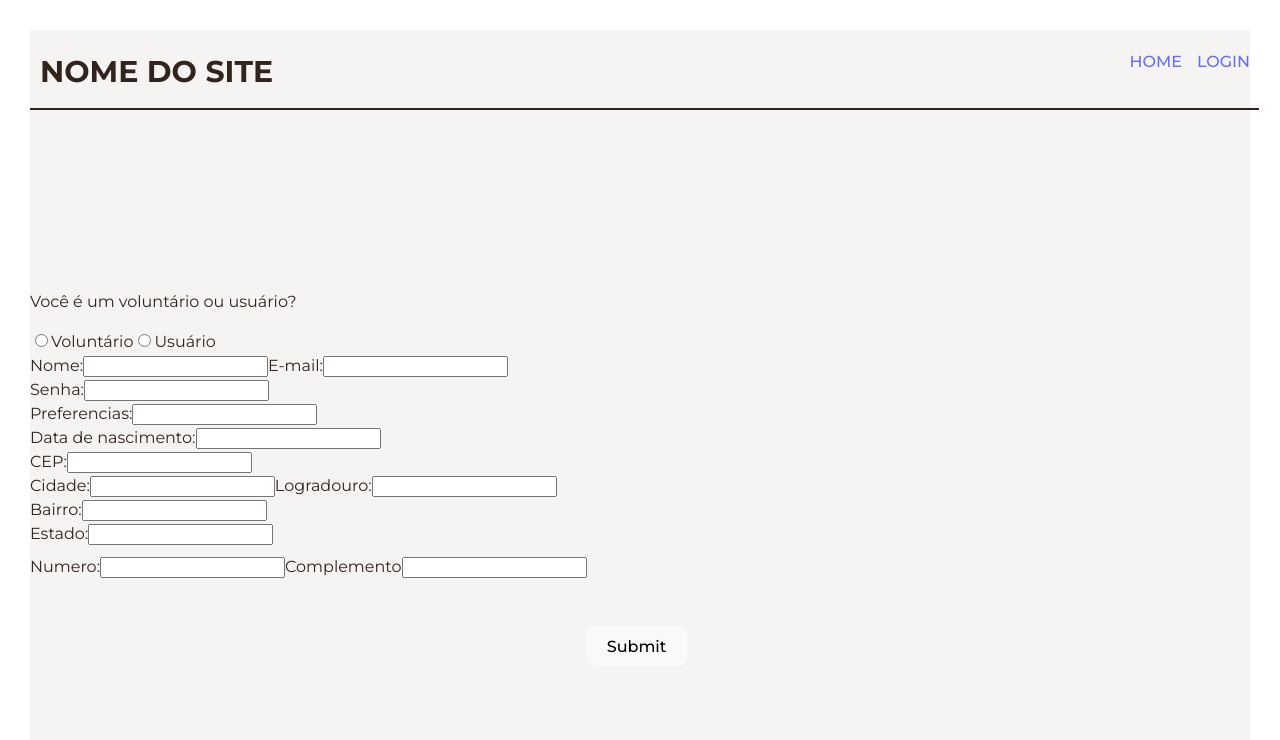
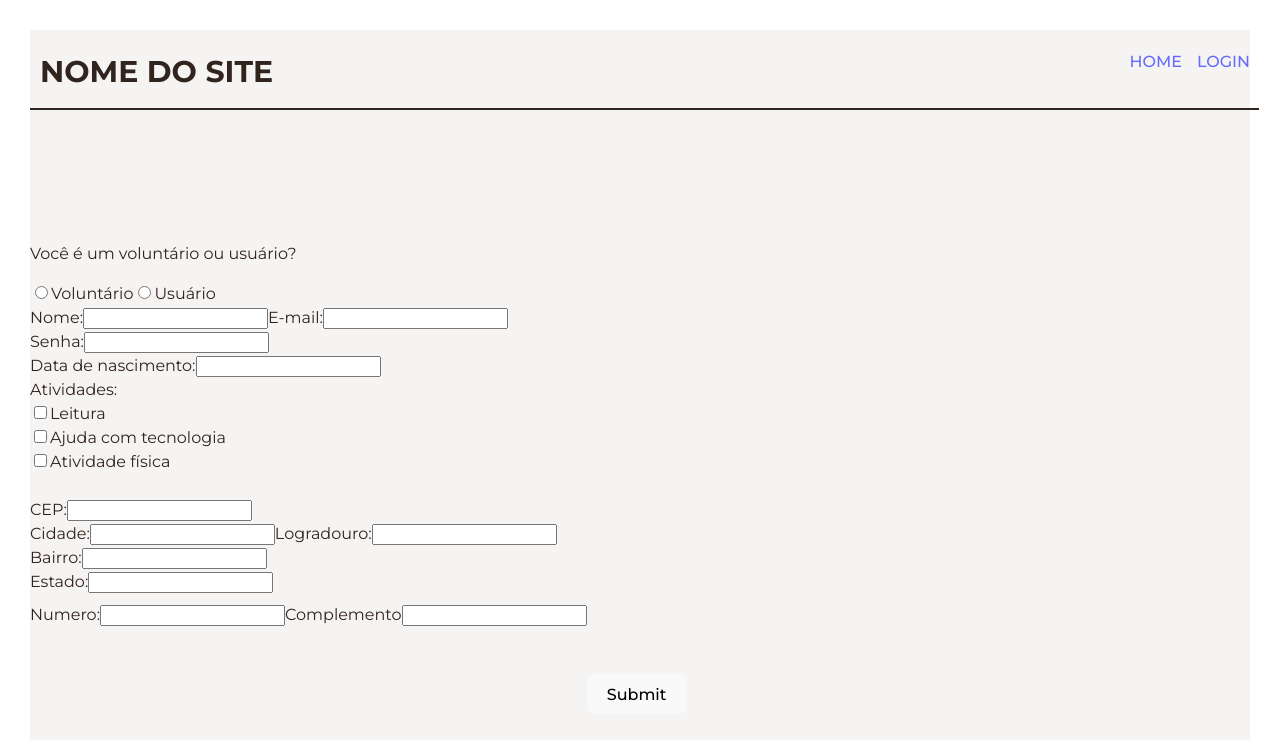
Before and after one commit to nicolasberlato/voluntariado-intergeracional, a React (Vite) app in the folder frontend/: page /signup in a window 1280 px wide. Shown: the top 740 px of the page. Built offline with nearby package versions, Linux system fonts and the light colour scheme.

Commit message:
Lista de atividades #11

```diff
--- a/frontend/src/components/Signup.tsx
+++ b/frontend/src/components/Signup.tsx
@@ -4,13 +4,19 @@ import "./Signup.css";
 
 interface Address {
   cep: string;
-  cidade: string;
+  localidade: string;
   logradouro: string;
   numero: string;
   complemento: string;
   bairro: string;
   estado: string;
 }
+
+interface Activity {
+  id: number;
+  name: string;
+}
+
 
 interface FormData {
   usertype: string;
@@ -19,8 +25,7 @@ interface FormData {
   password: string;
   birthDate: string;
   address: Address;
-
-  preferencias: string;
+  activities: number[];
 }
 
 function Signup() {
@@ -29,11 +34,11 @@ function Signup() {
     name: "",
     email: "",
     password: "",
-    preferencias: "",
+    activities: [],
     birthDate: "",
     address: {
     cep: "",
-    cidade: "",
+    localidade: "",
     logradouro: "",
     bairro: "",
     estado: "",
@@ -42,14 +47,38 @@ function Signup() {
     },
   });
 
+   const [availableActivities ] = useState<Activity[]>([
+     { id: 1, name: "Leitura" },
+     { id: 2, name: "Ajuda com tecnologia" },
+     { id: 3, name: "Atividade física" },
+   ]);
 
   const handleChange = (
-    e: React.ChangeEvent<HTMLInputElement | HTMLTextAreaElement>
+    e: React.ChangeEvent<
+      HTMLInputElement | HTMLTextAreaElement | HTMLSelectElement
+    >
   ) => {
     const { name, value } = e.target;
 
-
-    if (["numero", "complemento"].includes(name)) {
+    if (name === "activities") {
+      const selectedOptions = Array.from(
+        (e.target as HTMLSelectElement).selectedOptions
+      ).map((option) => Number(option.value));
+      setFormData((prevData) => ({
+        ...prevData,
+        activities: selectedOptions,
+      }));
+    } else if (
+      [
+        "numero",
+        "complemento",
+        "cep",
+        "localidade",
+        "logradouro",
+        "bairro",
+        "estado",
+      ].includes(name)
+    ) {
       setFormData((prevData) => ({
         ...prevData,
         address: {
@@ -64,9 +93,6 @@ function Signup() {
       }));
     }
   };
-
-
-
 
   const handleSubmit = async (e: React.FormEvent<HTMLFormElement>) => {
   e.preventDefault();
@@ -122,7 +148,7 @@ function Signup() {
             ...prevData,
             address: {
               ...prevData.address,
-              cidade: json.localidade,
+              localidade: json.localidade,
               logradouro: json.logradouro,
               bairro: json.bairro,
               estado: json.uf,
@@ -134,6 +160,26 @@ function Signup() {
       }
     }
   };
+
+  const handleCheckboxChange = (
+    e: React.ChangeEvent<HTMLInputElement>,
+    activityId: number
+  ) => {
+    if (e.target.checked) {
+
+      setFormData((prevData) => ({
+        ...prevData,
+        activities: [...prevData.activities, activityId],
+      }));
+    } else {
+
+      setFormData((prevData) => ({
+        ...prevData,
+        activities: prevData.activities.filter((id) => id !== activityId),
+      }));
+    }
+  };
+
   return (
     <div className="home">
       <h1>NOME DO SITE</h1>
@@ -204,16 +250,6 @@ function Signup() {
         </label>
         <br />
         <label>
-          Preferencias:
-          <input
-            type="text"
-            name="preferencias"
-            value={formData.preferencias}
-            onChange={handleChange}
-          />
-        </label>
-        <br />
-        <label>
           Data de nascimento:
           <input
             type="text"
@@ -222,6 +258,24 @@ function Signup() {
             onChange={handleChange}
           />
         </label>
+        <br />
+        <label>Atividades:</label>
+        <div>
+          {availableActivities.map((activity) => (
+            <div key={activity.id}>
+              <label>
+                <input
+                  type="checkbox"
+                  name="activities"
+                  value={activity.id}
+                  checked={formData.activities.includes(activity.id)}
+                  onChange={(e) => handleCheckboxChange(e, activity.id)}
+                />
+                {activity.name}
+              </label>
+            </div>
+          ))}
+        </div>
         <br />
         <label>
           CEP:
@@ -238,8 +292,8 @@ function Signup() {
           Cidade:
           <input
             type="text"
-            name="cidade"
-            value={formData.address.cidade}
+            name="localidade"
+            value={formData.address.localidade}
             readOnly
           />
         </label>
```
